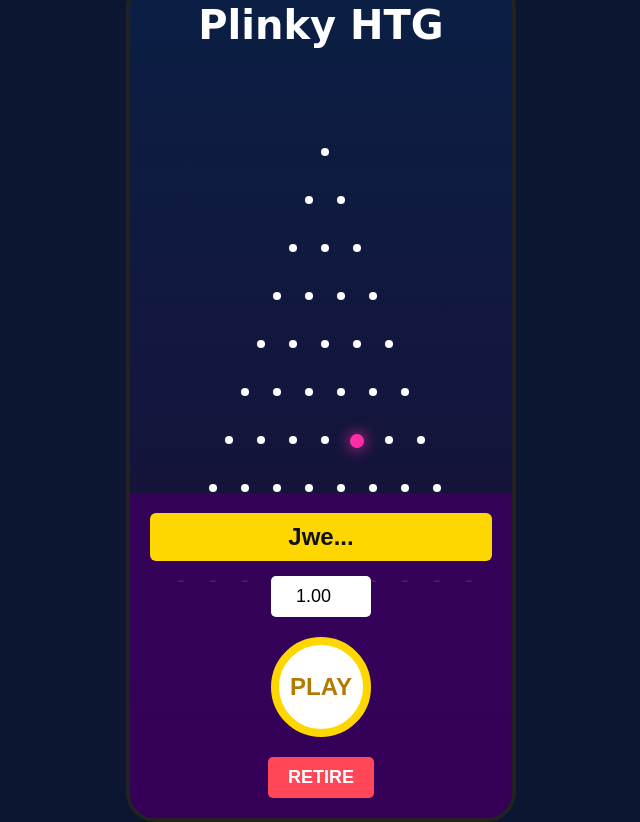
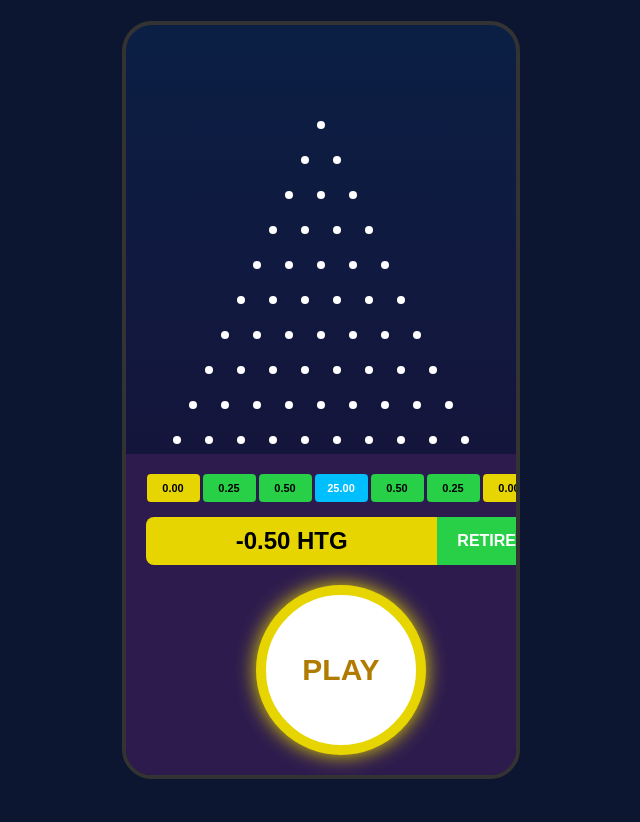
Before and after one commit to houseVd/TesdesKod, a plain HTML site: page index.html in a window 1280 px wide. Both pictures are taken after a click on the element "PLAY". Shown: the whole page, without its empty margins (319-959 px from the left). After the commit the page ends 800 px from the top, so only its background shows below. Drawn offline with Linux system fonts and the light colour scheme.

Commit message:
Update index.html

```diff
--- a/index.html
+++ b/index.html
@@ -1,100 +1,98 @@
 <!DOCTYPE html>
-<html lang="en">
+<html lang="ht">
 <head>
-    <meta charset="UTF-8" />
-    <meta name="viewport" content="width=device-width, initial-scale=1.0"/>
-    <title>Plinky HTG</title>
+    <meta charset="UTF-8">
+    <title>Plinko Game</title>
     <style>
-        * { margin:0; padding:0; box-sizing:border-box; font-family:Arial,sans-serif; }
-        body { background:#0c1630; display:flex; justify-content:center; align-items:center; height:100vh; overflow:hidden; }
-        .game { width:390px; height:844px; background:linear-gradient(#0b1f44,#1b0d35); position:relative; border-radius:30px; border:4px solid #222; }
-        .top-title { text-align:center; color:white; font-size:40px; font-weight:bold; padding-top:20px; font-family:cursive; }
-        canvas { position:absolute; top:100px; left:0; }
-        .bottom { position:absolute; bottom:0; left:0; width:100%; background:rgba(56,0,93,.9); padding:20px; border-radius:0 0 25px 25px; }
-        .win-box { background:gold; color:#111; font-size:24px; font-weight:bold; text-align:center; padding:10px; border-radius:6px; margin-bottom:15px; }
-        .play-btn { width:100px; height:100px; border-radius:50%; background:white; border:8px solid gold; display:flex; justify-content:center; align-items:center; margin:10px auto; font-size:24px; font-weight:bold; color:#b07b00; cursor:pointer; }
-        .controls { display:flex; flex-direction:column; align-items:center; gap:10px; margin-top:10px; }
-        input { width:100px; padding:10px; font-size:18px; text-align:center; border-radius:5px; border:none; }
-        button#retireBtn { padding:10px 20px; background:#ff4757; color:white; border:none; border-radius:5px; font-size:18px; cursor:pointer; font-weight:bold; }
-        .ball { position:absolute; width:14px; height:14px; border-radius:50%; background:#ff2ea6; box-shadow:0 0 15px #ff2ea6; z-index:10; }
+        body { background: #0c1630; display: flex; justify-content: center; align-items: center; height: 100vh; margin: 0; font-family: Arial, sans-serif; }
+        .game { width: 390px; height: 750px; background: linear-gradient(#0b1f44, #1b0d35); border-radius: 30px; position: relative; border: 4px solid #333; overflow: hidden; }
+        canvas { display: block; margin: 50px auto 0; }
+
+        /* Pati anba a */
+        .bottom-ui { position: absolute; bottom: 0; width: 100%; background: #2d1b4e; padding: 20px; text-align: center; }
+        .multipliers { display: flex; justify-content: center; gap: 3px; margin-bottom: 15px; }
+        .m-box { padding: 8px 4px; font-size: 11px; font-weight: bold; border-radius: 4px; color: #000; width: 45px; }
+        .yellow { background: #e6d500; } .green { background: #27d047; } .blue { background: #00bfff; color: white; }
+
+        .main-bar { display: flex; background: #e6d500; border-radius: 8px; overflow: hidden; margin-bottom: 20px; align-items: center; }
+        .balance-text { flex-grow: 1; font-size: 24px; font-weight: bold; padding: 10px; color: #000; }
+        .retire-btn { background: #27d047; border: none; padding: 15px 20px; font-weight: bold; cursor: pointer; color: white; font-size: 16px; }
+
+        .play-btn { width: 150px; height: 150px; background: white; border: 10px solid #e6d500; border-radius: 50%; display: flex; justify-content: center; align-items: center; margin: 0 auto; font-size: 30px; font-weight: bold; color: #b07b00; cursor: pointer; box-shadow: 0 0 20px #e6d500; }
+        .ball { position: absolute; width: 14px; height: 14px; background: #ff2ea6; border-radius: 50%; z-index: 10; box-shadow: 0 0 10px #ff2ea6; }
     </style>
 </head>
 <body>
 
 <div class="game">
-    <div class="top-title">Plinky HTG</div>
-    <canvas id="board" width="390" height="500"></canvas>
+    <canvas id="board" width="350" height="400"></canvas>
 
-    <div class="bottom">
-        <div class="win-box" id="winText">Balans: 100.00 HTG</div>
+    <div class="bottom-ui">
+        <div class="multipliers">
+            <div class="m-box yellow">0.00</div>
+            <div class="m-box green">0.25</div>
+            <div class="m-box green">0.50</div>
+            <div class="m-box blue">25.00</div>
+            <div class="m-box green">0.50</div>
+            <div class="m-box green">0.25</div>
+            <div class="m-box yellow">0.00</div>
+        </div>
 
-        <div class="controls">
-            <input type="number" id="betAmount" value="1.00" step="1">
-            <div class="play-btn" id="playBtn">PLAY</div>
-            <button id="retireBtn">RETIRE</button>
+        <div class="main-bar">
+            <div class="balance-text" id="balance">0.00 HTG</div>
+            <button class="retire-btn" onclick="retire()">RETIRE</button>
         </div>
+
+        <div class="play-btn" id="playBtn">PLAY</div>
     </div>
 </div>
 
 <script>
     const canvas = document.getElementById("board");
     const ctx = canvas.getContext("2d");
-    let balance = 100.00;
+    let balance = 0.00;
 
     // Desen poto yo
-    const pegs = [];
-    for(let r=0; r<10; r++){
-        for(let c=0; c<=r; c++){
-            pegs.push({x: canvas.width/2 - (r*16) + (c*32), y: 70 + r*48});
+    for(let i=0; i<10; i++) {
+        for(let j=0; j<=i; j++) {
+            ctx.fillStyle = "white";
+            ctx.beginPath();
+            ctx.arc(175 - (i*16) + (j*32), 50 + (i*35), 4, 0, Math.PI*2);
+            ctx.fill();
         }
     }
-    pegs.forEach(p => {
-        ctx.beginPath(); ctx.arc(p.x, p.y, 4, 0, Math.PI*2);
-        ctx.fillStyle="white"; ctx.fill();
+
+    document.getElementById("playBtn").addEventListener("click", () => {
+        // Peye 1 goud pou jwe
+        if(balance < 0) balance = 0;
+        balance -= 1;
+        updateUI();
+
+        const ball = document.createElement("div");
+        ball.className = "ball";
+        ball.style.left = "175px"; ball.style.top = "50px";
+        document.querySelector(".game").appendChild(ball);
+
+        let x = 175, y = 50;
+        let timer = setInterval(() => {
+            y += 5;
+            x += (Math.random() - 0.5) * 10;
+            ball.style.left = x + "px";
+            ball.style.top = y + "px";
+
+            if(y > 420) {
+                clearInterval(timer);
+                ball.remove();
+                // Lojik genyen (25.00 a raman sòti - 5%)
+                let win = [0, 0.25, 0.50, 0, 0, 0.25, 0.50, 25.00][Math.floor(Math.random()*8)];
+                balance += win;
+                updateUI();
+            }
+        }, 30);
     });
 
-    const winText = document.getElementById("winText");
-    const betInput = document.getElementById("betAmount");
-
-    document.getElementById("playBtn").addEventListener("click", () => {
-        let bet = parseFloat(betInput.value);
-        if(balance < bet) { alert("Pa ase lajan!"); return; }
-
-        balance -= bet;
-        updateUI("Jwe...");
-        createBall(bet);
-    });
-
-    document.getElementById("retireBtn").addEventListener("click", () => {
-        alert("Ou retire: " + balance.toFixed(2) + " HTG");
-        balance = 0;
-        updateUI("Balans: 0.00 HTG");
-    });
-
-    function updateUI(text) { winText.innerText = text; }
-
-    function createBall(bet) {
-        const ball = document.createElement("div");
-        ball.className = "ball";
-        let x = 195, y = 80;
-        ball.style.left = x + "px"; ball.style.top = y + "px";
-        document.querySelector(".game").appendChild(ball);
-
-        let move = setInterval(() => {
-            y += 4; x += (Math.random() - 0.5) * 10;
-            ball.style.top = y + "px"; ball.style.left = x + "px";
-            if(y > 480) {
-                clearInterval(move);
-                ball.remove();
-                // Lojik genyen: ble (5.0x) la difisil anpil (5%)
-                const outcomes = [0.2, 0.5, 1.0, 0.5, 0.2, 0.2, 0.5, 0.2, 5.0];
-                let multiplier = outcomes[Math.floor(Math.random() * outcomes.length)];
-                let won = bet * multiplier;
-                balance += won;
-                winText.innerText = "Ou genyen: " + won.toFixed(2) + " HTG";
-            }
-        }, 30);
-    }
+    function updateUI() { document.getElementById("balance").innerText = balance.toFixed(2) + " HTG"; }
+    function retire() { alert("Ou retire " + balance.toFixed(2) + " HTG!"); balance = 0; updateUI(); }
 </script>
 
 </body>
```
